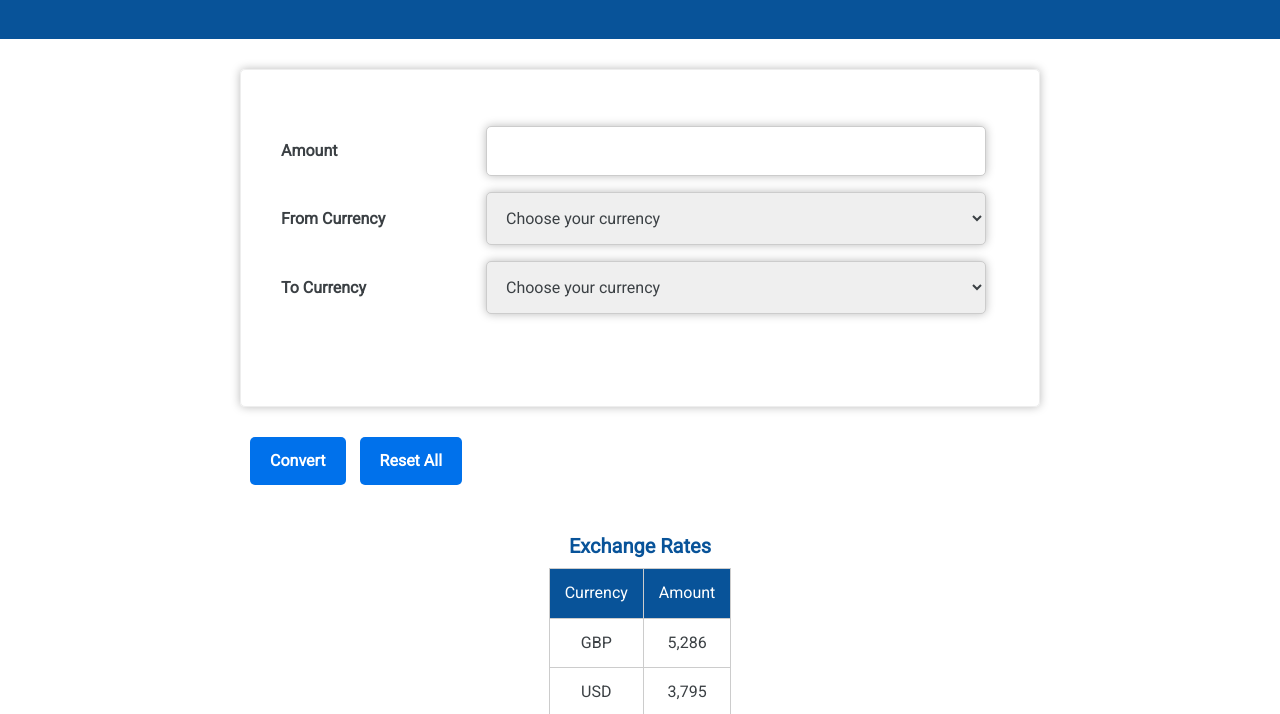
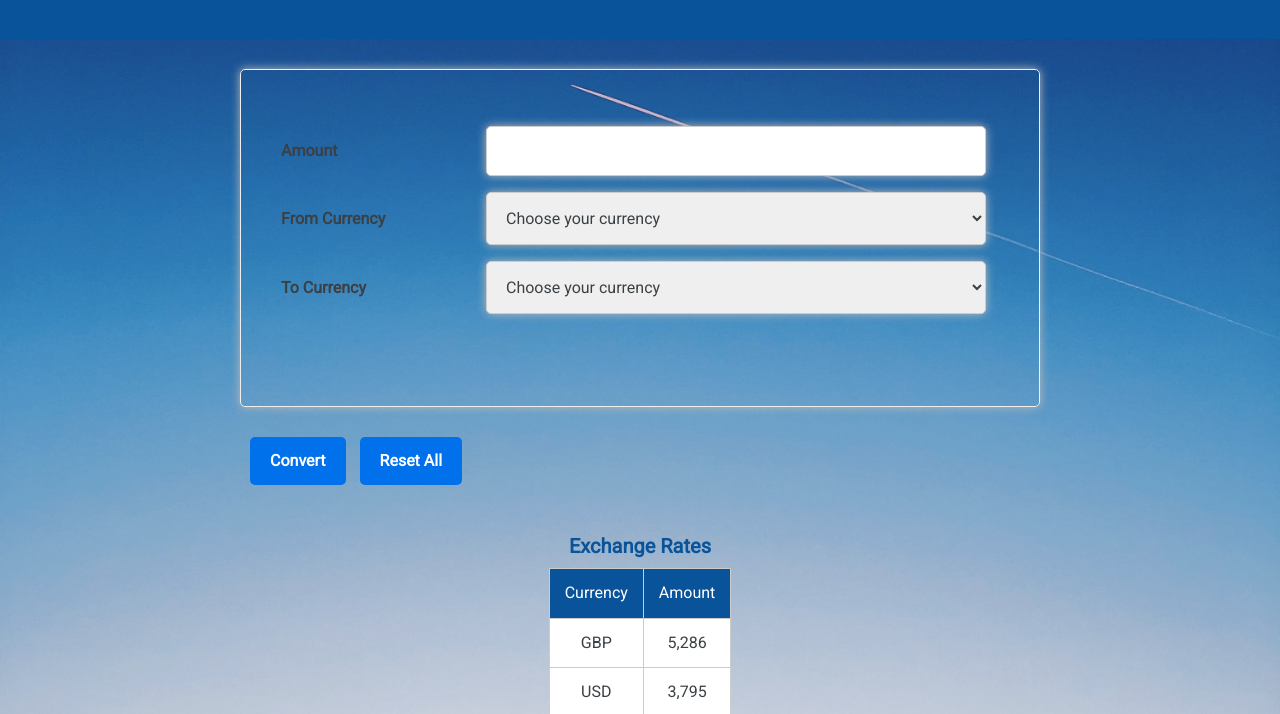
Before and after one commit to pobacz/Currency-Converter, a plain HTML site: page index.html in a window 1280 px wide. Shown: the part 81-795 px from the top of the page. Drawn offline with nearby package versions, Linux system fonts and the light colour scheme.

Commit message:
background image added and renamed

```diff
--- a/css/style.css
+++ b/css/style.css
@@ -8,4 +8,7 @@ html {
 
 body {
     font-family: "Roboto", sans-serif;
+    background-image: url("../images/backgroundCurrency.jpg");
+    background-size: cover;
+    background-position: center bottom;
 }
```
Also changed, not shown: images/backgroundCurrency.jpg (renamed from images/backgroundImage.jpg).
